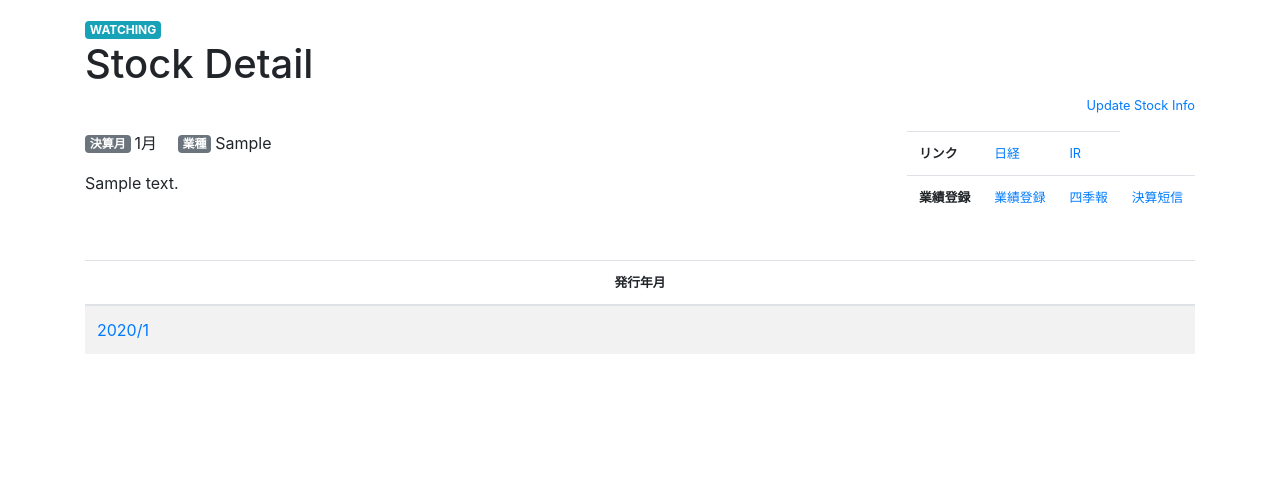
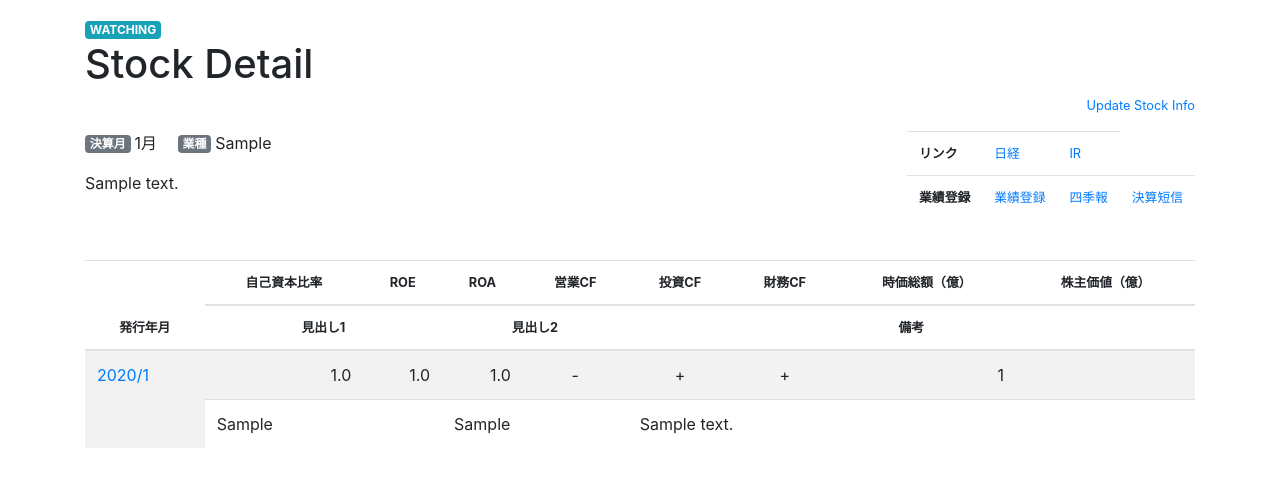
Before and after one commit to nasubipenguin/manage_stock, a Django app: page /10/detail/ in a window 1280 px wide. Shown: the part 48-535 px from the top of the page. Run offline with Django 3.2, Linux system fonts and the light colour scheme; tables that the repository leaves empty hold one stand-in row (values such as "Sample post"); some libraries are stand-ins or nearby versions.

Commit message:
Display shikiho info in stock detail.

```diff
--- a/stock/templates/stock/stock_detail.html
+++ b/stock/templates/stock/stock_detail.html
@@ -36,13 +36,39 @@
       <table class="table table-striped">
         <thead class="small text-center">
           <tr>
-            <th scope="col">発行年月</th>
+            <th scope="col" rowspan="2">発行年月</th>
+            <th scope="col">自己資本比率</th>
+            <th scope="col">ROE</th>
+            <th scope="col">ROA</th>
+            <th scope="col">営業CF</th>
+            <th scope="col">投資CF</th>
+            <th scope="col">財務CF</th>
+            <th scope="col">時価総額（億）</th>
+            <th scope="col">株主価値（億）</th>
+          </tr>
+          <tr>
+            <th scope="col" colspan="2">見出し1</th>
+            <th scope="col" colspan="2">見出し2</th>
+            <th scope="col" colspan="4">備考	</th>
           </tr>
         </thead>
         <tbody>
           {% for shikiho in shikihos %}
           <tr>
-            <td><a href="{% url 'shikiho_info' stock_code=stock_code pub_year=shikiho.pub_year pub_month=shikiho.pub_month  %}">{{ shikiho.pub_year }}/{{ shikiho.pub_month }}</a></td>
+            <td rowspan="2"><a href="{% url 'shikiho_info' stock_code=stock_code pub_year=shikiho.pub_year pub_month=shikiho.pub_month  %}">{{ shikiho.pub_year }}/{{ shikiho.pub_month }}</a></td>
+            <td class="text-right">{{ shikiho.capital_ratio }}</td>
+            <td class="text-right">{{ shikiho.roe }}</td>
+            <td class="text-right">{{ shikiho.roa }}</td>
+            <td class="text-center">{{ shikiho.operating_cf|yesno:"+,-," }}</td>
+            <td class="text-center">{{ shikiho.investing_cf|yesno:"+,-," }}</td>
+            <td class="text-center">{{ shikiho.financing_cf|yesno:"+,-," }}</td>
+            <td class="text-right">{{ shikiho.market_capitalization }}</td>
+            <td class="text-right"></td>
+          </tr>
+          <tr>
+            <td colspan="2">{{ shikiho.headline_1|default:"" }}</td>
+            <td colspan="2">{{ shikiho.headline_2|default:"" }}</td>
+            <td colspan="4">{{ shikiho.notes }}</td>
           </tr>
           {% endfor %}
         </tbody>
```
